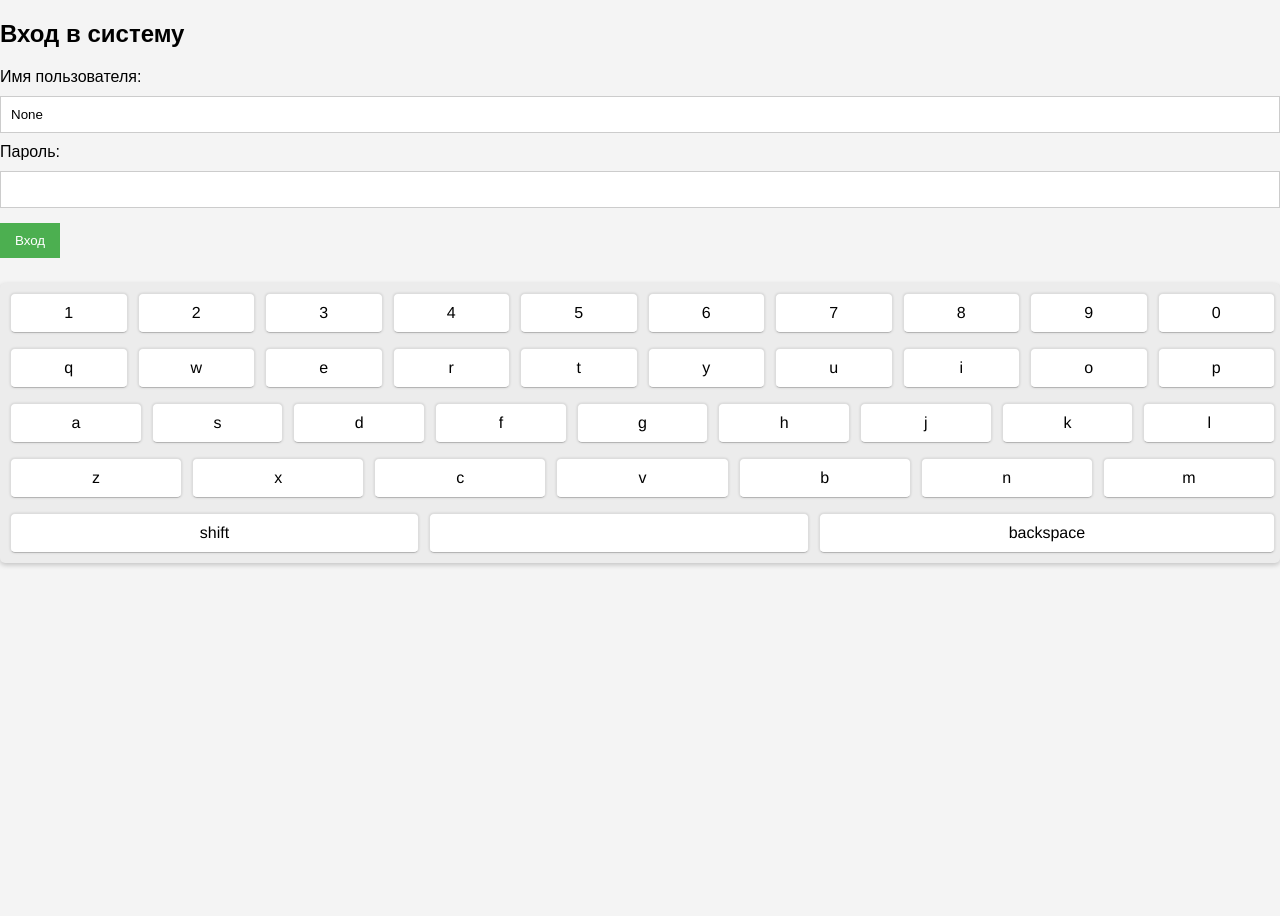
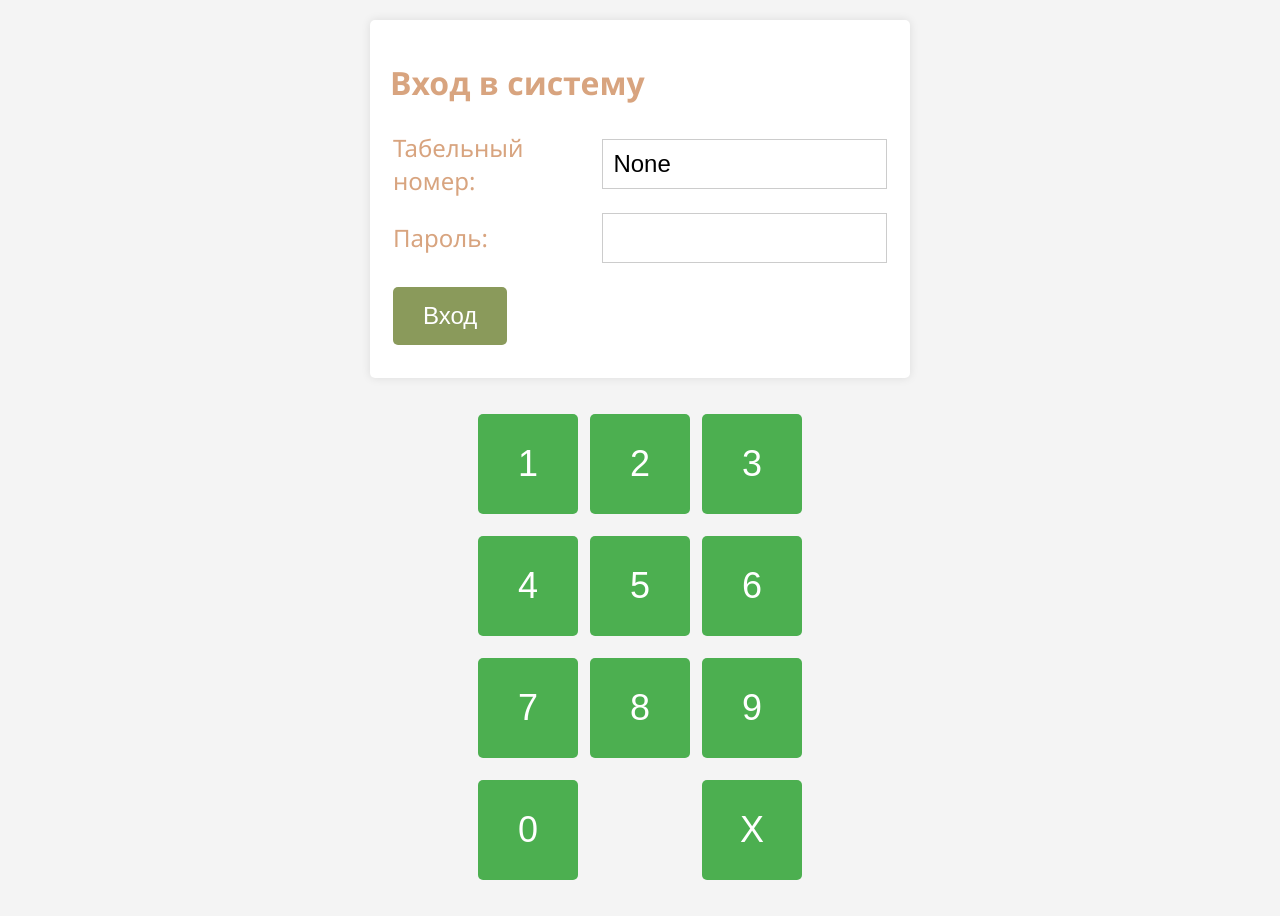
Before and after one commit to potashka/kiosk, a FastAPI app: page /login in a window 1280 px wide. Before the commit the page ends 567 px from the top, so only its background shows below. Run offline with FastAPI, Linux system fonts and the light colour scheme.

Commit message:
changed keyboard, htm templates

```diff
--- a/app/main.py
+++ b/app/main.py
@@ -33,7 +33,7 @@ async def welcome(request: Request):
 @app.get("/select-group")
 async def select_group(request: Request, db: AsyncSession = Depends(get_db)):
     """Возвращает список доступных групп пользователей."""
-    query = text("SELECT group_id, group_name FROM groups")  # Убедитесь, что поля называются именно так в вашей БД
+    query = text("SELECT group_id, group_name FROM groups")
     async with db.begin():
         result = await db.execute(query)
         groups = result.all()
@@ -55,11 +55,24 @@ async def set_group(request: Request, db: AsyncSession = Depends(get_db)):
 async def select_user(request: Request, db: AsyncSession = Depends(get_db)):
     """Возвращает страницу для выбора пользователя на основе выбранной группы."""
     group_id = request.session.get('group_id')
-    query = text("SELECT users.* FROM users JOIN users_groups ON users.user_id = users_groups.user_id WHERE users_groups.group_id = :group_id")
+    query = text("""
+        SELECT users.user_id, users.user_name, users.user_full_name
+        FROM users
+        JOIN users_groups ON users.user_id = users_groups.user_id
+        WHERE users_groups.group_id = :group_id
+    """)
     async with db.begin():
         result = await db.execute(query, {'group_id': group_id})
-        users = result.all()
-    return templates.TemplateResponse("select_user.html", {"request": request, "users": users, "group_id": group_id})
+        users = result.fetchall()
+
+    user_data = [
+        {"user_name": user.user_name, "user_full_name": user.user_full_name} for user in users
+    ]
+
+    return templates.TemplateResponse(
+        "select_user.html",
+        {"request": request,"users": user_data, "group_id": group_id}
+    )
 
 
 @app.get("/login")
@@ -67,11 +80,17 @@ async def login_form(request: Request):
     """Предоставляет форму входа."""
     username = request.query_params.get('username')
     group_id = request.session.get('group_id')
-    return templates.TemplateResponse("login.html", {"request": request, "username": username, "group_id": group_id})
+    return templates.TemplateResponse(
+        "login.html", {"request": request, "username": username, "group_id": group_id}
+    )
 
 
 @app.post("/login")
-async def login(request: Request, username: str = Form(...), password: str = Form(...), group_id: int = Form(...), db: AsyncSession = Depends(get_db)):
+async def login(
+    request: Request, username: str = Form(...),
+    password: str = Form(...), group_id: int = Form(...),
+    db: AsyncSession = Depends(get_db)
+):
     """Аутентификация пользователя и установка сессии после успешного входа."""
     # SQL запрос для получения информации о пользователе и его пароле
     query = text("""
@@ -117,7 +136,10 @@ async def dashboard(request: Request, group_id: int, db: AsyncSession = Depends(
     async with db.begin():
         result = await db.execute(query, {'group_id': group_id})
         equipments = result.fetchall()
-    return templates.TemplateResponse("dashboard.html", {"request": request, "equipments": equipments, "group_id": group_id})
+    return templates.TemplateResponse(
+        "dashboard.html",
+        {"request": request, "equipments": equipments, "group_id": group_id}
+    )
 
 
 @app.get("/equipment/{group_id}")
@@ -149,7 +171,10 @@ def get_current_user(request: Request):
     return user_id
 
 @app.post("/toggle-equipment/{equipment_id}")
-async def toggle_equipment(equipment_id: int, user_id: str = Depends(get_current_user), db: AsyncSession = Depends(get_db)):
+async def toggle_equipment(
+    equipment_id: int, user_id: str = Depends(get_current_user),
+    db: AsyncSession = Depends(get_db)
+):
     """Переключает статус активности оборудования для пользователя."""
     async with db.begin():
         # Проверяем текущий статус подписки
@@ -159,7 +184,10 @@ async def toggle_equipment(equipment_id: int, user_id: str = Depends(get_current
             ORDER BY subscribe_time DESC
             LIMIT 1
         """)
-        subscription_result = await db.execute(subscription_query, {'equipment_id': equipment_id, 'user_id': user_id})
+        subscription_result = await db.execute(
+            subscription_query,
+            {'equipment_id': equipment_id, 'user_id': user_id}
+        )
         subscription = subscription_result.fetchone()
 
         if subscription:
@@ -217,7 +245,10 @@ async def get_downtimes(equipment_id: int, db: AsyncSession = Depends(get_db)):
 
 
 @app.post("/update-downtime/{equipment_id}/{start_id}")
-async def update_downtime(equipment_id: int, start_id: int, request: DowntimeUpdateRequest, db: AsyncSession = Depends(get_db)):
+async def update_downtime(
+    equipment_id: int, start_id: int,
+    request: DowntimeUpdateRequest, db: AsyncSession = Depends(get_db)
+):
     """Обновляет информацию о простое, связывая его с ответом оператора."""
     query = text("""
         UPDATE workflow
--- a/static/css/style.css
+++ b/static/css/style.css
@@ -1,6 +1,7 @@
 body {
-    font-family: Arial, sans-serif;
+    font-family: 'Segoe UI', Tahoma, Geneva, Verdana, sans-serif;
     background-color: #f4f4f4;
+    color: #d8a47f;
     margin: 0;
     padding: 0;
 }
@@ -12,11 +13,24 @@ body {
     border: 1px solid #ccc;
     border-radius: 5px;
     background-color: #fff;
+    box-shadow: 0 0 10px rgba(0, 0, 0, 0.1);
+}
+
+.login-container, .select-group-container, .user-select-container {
+    max-width: 500px; /* Максимальная ширина контейнера */
+    margin: 20px auto; /* Центровка контейнера */
+    padding: 20px;
+    background-color: #fff;
+    border-radius: 5px;
+    box-shadow: 0 0 10px rgba(0, 0, 0, 0.1); /* Легкая тень для отделения контейнера */
+}
+
+label, select, input[type="text"], input[type="password"], .equipment-item select {
+    font-size: 24px; /* Устанавливаем размер шрифта 24px */
 }
 
 input[type="text"],
 input[type="password"],
-select,
 .equipment-item select {
     width: 100%;
     padding: 10px;
@@ -24,10 +38,52 @@ select,
     display: inline-block;
     border: 1px solid #ccc;
     box-sizing: border-box;
+    max-width: 500px;
+}
+
+select {
+    padding: 10px; /* Внутренние отступы */
+    margin: 10px 0; /* Внешние отступы */
+    border: 1px solid #ccc; /* Рамка */
+    box-sizing: border-box; /* Учитывает отступы и границы в общей ширине */
+    border-radius: 5px; /* Скругленные углы */
+}
+
+.user-select-container select {
+    width: 300px;
+    max-width: 100%; /* Ограничиваем максимальную ширину */
+    display: block; /* Делаем элемент блочным, чтобы он растянулся на всю ширину */
+}
+
+.select-group-container select {
+    width: 300px;
+    max-width: 100%; /* Ограничиваем максимальную ширину */
+    display: block; /* Делаем элемент блочным, чтобы он растянулся на всю ширину */
+}
+
+
+.large-button {
+    background-color: #8a9a5b; /* Цвет фона кнопки */
+    color: white; /* Цвет текста */
+    padding: 15px 30px; /* Внутренние отступы */
+    margin: 10px 0; /* Внешние отступы */
+    border: none; /* Убираем границы */
+    cursor: pointer; /* Курсор указателя */
+    font-size: 24px; /* Размер шрифта */
+    border-radius: 5px; /* Скругляем углы */
+    text-decoration: none; /* Убираем подчеркивание */
+    display: inline-block; /* Делаем ссылку блочно-строчным элементом */
+    text-align: center; /* Центрируем текст */
+}
+
+.large-button:hover {
+    opacity: 0.8; /* Эффект при наведении */
+    background-color: #a0b085; /* Изменяем цвет фона при наведении */
 }
 
 button, .equipment-item button {
-    background-color: #4CAF50;
+    font-size: 24px;
+    background-color: #8a9a5b;
     color: white;
     padding: 10px 15px;
     margin: 5px 0;
@@ -57,7 +113,7 @@ button:hover, .equipment-item button:hover {
 }
 
 .equipment-item > span {
-    font-size: 16px;
+    font-size: 24px;
     font-weight: bold;
 }
 
@@ -73,7 +129,7 @@ button:hover, .equipment-item button:hover {
 .home-button {
     font-size: 24px; /* Увеличение размера шрифта */
     padding: 15px 30px; /* Увеличение отступа для удобства нажатия */
-    background-color: #4CAF50; /* Цвет фона кнопки */
+    background-color: #8a9a5b; /* Цвет фона кнопки */
     color: white; /* Цвет текста */
     text-decoration: none; /* Убираем подчёркивание текста */
     border: none; /* Убираем границу */
@@ -84,7 +140,7 @@ button:hover, .equipment-item button:hover {
 }
 
 .home-button:hover {
-    background-color: #45a049; /* Цвет фона кнопки при наведении */
+    background-color: #a0b085; /* Цвет фона кнопки при наведении */
 }
 
 .error-message {
@@ -119,3 +175,23 @@ button:hover, .equipment-item button:hover {
 .simple-keyboard .hg-button:hover {
     background-color: #e0e0e0;
 }
+
+.numeric-keyboard {
+    margin: 20px auto;
+    border-spacing: 10px; /* Отступы между кнопками */
+}
+
+.numeric-keyboard button {
+    width: 100px;
+    height: 100px;
+    font-size: 36px; /* Размер шрифта на кнопках */
+    border-radius: 5px;
+    background-color: #4CAF50;
+    color: white;
+    border: none;
+    cursor: pointer;
+}
+
+.numeric-keyboard button:hover {
+    background-color: #45a049; /* Цвет при наведении */
+}
--- a/templates/dashboard.html
+++ b/templates/dashboard.html
@@ -104,6 +104,11 @@
                 .then(response => response.json())
                 .then(data => {
                     const selector = document.createElement('select');
+                    // Добавление опции с прочерком по умолчанию
+                    const defaultOption = document.createElement('option');
+                    defaultOption.value = "";
+                    defaultOption.textContent = "------";
+                    selector.appendChild(defaultOption); // ДОБАВЛЕНО
                     selector.onchange = () => { // Добавление обработчика события на изменение выбора
                         updateDowntime(equipmentId, startId, selector.value);
                     };
--- a/templates/login.html
+++ b/templates/login.html
@@ -4,76 +4,80 @@
     <meta charset="UTF-8">
     <title>Вход в систему</title>
     <link rel="stylesheet" href="/static/css/style.css">
-    <link rel="stylesheet" href="/static/css/index.css">
+    <link rel="stylesheet" href="/static/css/index.css"> <!-- для полной клавиатуры -->
 </head>
 <body>
     <div class="login-container">
-        <h2>Вход в систему</h2>
+        <h1>Вход в систему</h1>
         {% if error_message %}
         <div class="error-message">{{ error_message }}</div>
         {% endif %}
         <form action="/login" method="post">
             <input type="hidden" name="group_id" value="{{group_id}}" />
-            <div class="form-group">
-                <label for="username">Имя пользователя:</label>
-                <input type="text" id="username" name="username" value="{{ username }}" required>
-            </div>
-            <div class="form-group">
-                <label for="password">Пароль:</label>
-                <input type="password" id="password" name="password" required>
-            </div>
-            <div class="form-group">
-                <button type="submit">Вход</button>
-            </div>
+            <table>
+                <tr>
+                    <td><label for="username">Табельный номер:</label></td>
+                    <td><input type="text" id="username" name="username" value="{{ username }}" required></td>
+                </tr>
+                <tr>
+                    <td><label for="password">Пароль:</label></td>
+                    <td><input type="password" id="password" name="password" required></td>
+                </tr>
+                <tr>
+                    <td>
+                        <button type="submit" class="large-button">Вход</button>
+                    </td>
+                </tr>
+            </table>
         </form>
     </div>
-    <!-- Добавляем элемент для отображения клавиатуры -->
-    <div class="simple-keyboard"></div>
+    <!-- Таблица для цифровой клавиатуры -->
+    <table class="numeric-keyboard">
+        <tr>
+            <td><button type="button" class="key">1</button></td>
+            <td><button type="button" class="key">2</button></td>
+            <td><button type="button" class="key">3</button></td>
+        </tr>
+        <tr>
+            <td><button type="button" class="key">4</button></td>
+            <td><button type="button" class="key">5</button></td>
+            <td><button type="button" class="key">6</button></td>
+        </tr>
+        <tr>
+            <td><button type="button" class="key">7</button></td>
+            <td><button type="button" class="key">8</button></td>
+            <td><button type="button" class="key">9</button></td>
+        </tr>
+        <tr>
+            <td colspan="2"><button type="button" class="key">0</button></td>
+            <td><button type="button" class="key">X</button></td> <!-- X для удаления символов -->
+        </tr>
+    </table>
 
-    <!-- Скрипт для работы клавиатуры -->
-    <script src="/static/index.js"></script>
     <script>
-        const Keyboard = window.SimpleKeyboard.default;
-
         let currentInput = null;
 
-        // Инициализация клавиатуры
-        const keyboard = new Keyboard({
-            onChange: input => {
-                if (currentInput) {
-                    currentInput.value = input;
-                }
-            },
-            onKeyPress: button => onKeyPress(button),
-            inputPattern: {
-                // Включение всех символов
-                default: /./
-            },
-            layout: {
-                default: [
-                    "1 2 3 4 5 6 7 8 9 0",
-                    "q w e r t y u i o p",
-                    "a s d f g h j k l",
-                    "z x c v b n m",
-                    "{shift} {space} {backspace}"
-                ]
-            }
-        });
-
-        // Привязка клавиатуры к полям ввода
         document.querySelector("#username").addEventListener("focus", () => {
             currentInput = document.querySelector("#username");
-            keyboard.setInput(currentInput.value);
         });
 
         document.querySelector("#password").addEventListener("focus", () => {
             currentInput = document.querySelector("#password");
-            keyboard.setInput(currentInput.value);
         });
 
-        function onKeyPress(button) {
-            console.log("Button pressed", button);
-        }
+        document.querySelectorAll('.key').forEach(button => {
+            button.addEventListener('click', () => {
+                const keyValue = button.innerText;
+
+                if (currentInput) {
+                    if (keyValue === 'X') {
+                        currentInput.value = currentInput.value.slice(0, -1); // Удаление последнего символа
+                    } else {
+                        currentInput.value += keyValue; // Добавление символа в текущее поле
+                    }
+                }
+            });
+        });
     </script>
 </body>
 </html>
--- a/templates/welcome.html
+++ b/templates/welcome.html
@@ -7,9 +7,9 @@
 </head>
 <body>
     <div class="container">
-        <h1>Привет!</h1>
-        <p>Добро пожаловать в наше приложение. Пожалуйста, начните с выбора вашей группы.</p>
-        <a href="/select-group"><button>Выбрать группу</button></a>
+        <h1>Зравствуйте!</h1>
+        <h2>Добро пожаловать в наше приложение. Пожалуйста, начните с выбора вашего цеха.</h2>
+        <a href="/select-group" class="large-button">Выбрать цех</a>
     </div>
 </body>
 </html>
```
Also changed, not shown: app/populate_database.sql (deleted, +0 -141 lines), templates/select_group.html (+18 -8 lines), templates/select_user.html (+41 -6 lines).
